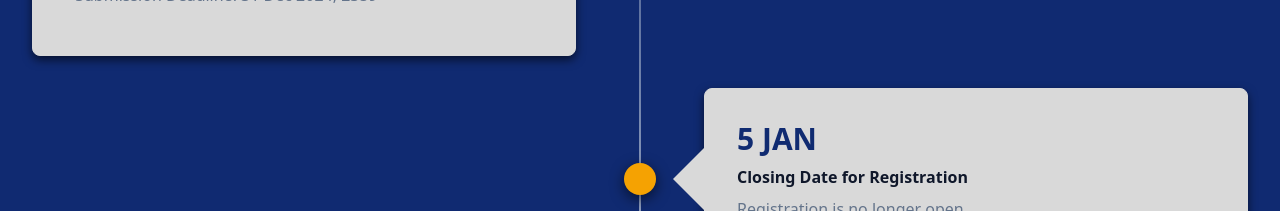
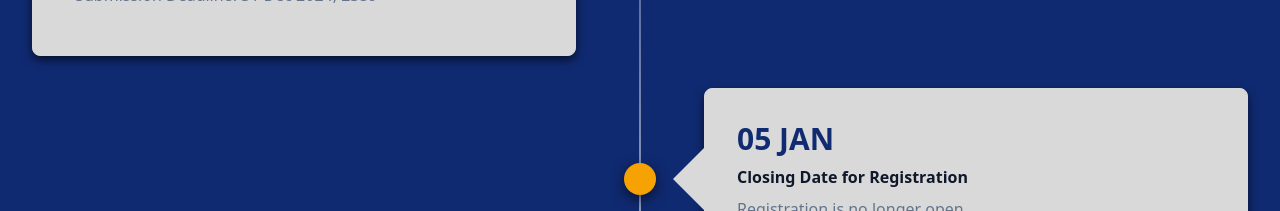
Before and after one commit to NUS-Fintech-Society/SD_Fintech_Summit_2025, a Next.js app: page / in a window 1280 px wide. Shown: the part 2840-3051 px from the top of the page. Built offline with nearby package versions, Linux system fonts and the light colour scheme.

Commit message:
fix: edit timeline

```diff
--- a/src/components/home/Timeline.tsx
+++ b/src/components/home/Timeline.tsx
@@ -28,7 +28,7 @@ const timelineItems: TimelineItemType[] = [
     title: "Closing Date for Registration",
     description:
       "Registration is no longer open",
-    date: "5 JAN",
+    date: "05 JAN",
     link: "/",
   },
   {
```
